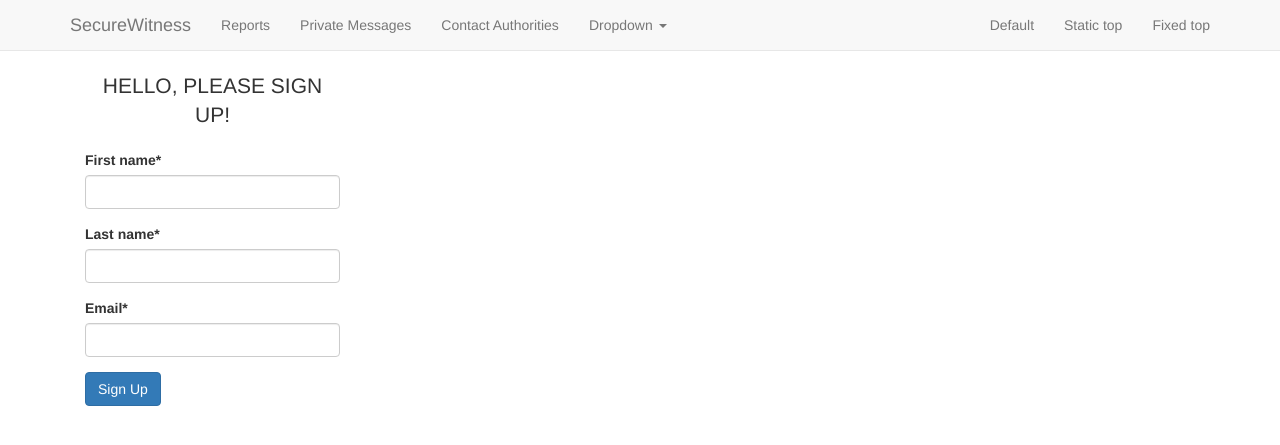
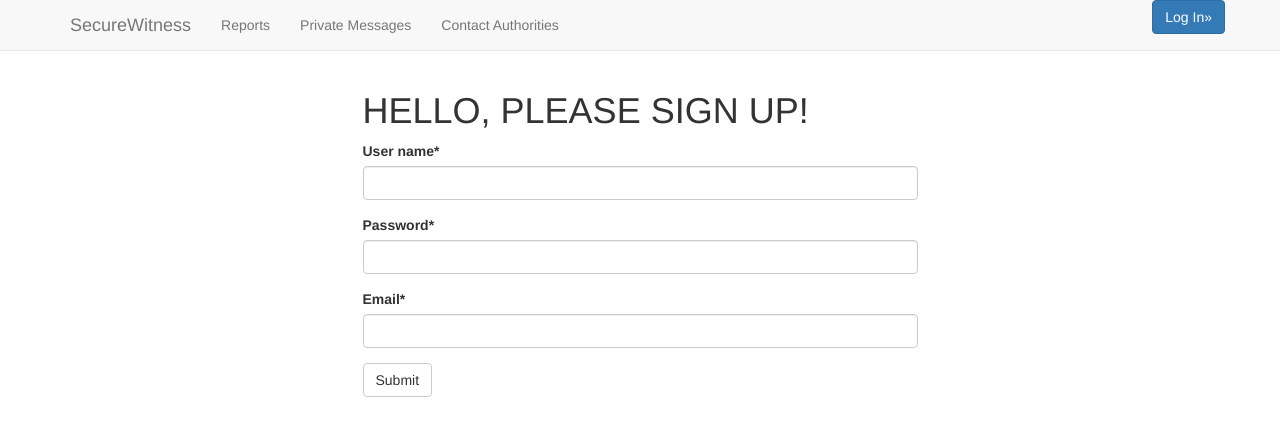
Before and after one commit to DC00/SecureShare, a Django app: page /signup/ in a window 1280 px wide. Shown: the top 445 px of the page. Run offline with Django 3.2, Linux system fonts and the light colour scheme; some libraries are stand-ins or nearby versions.

Commit message:
users can now be authenticated; every reporter is created with a nested user instance. This can be complicated, check it out on django for questions.

```diff
--- a/secureshare/forms.py
+++ b/secureshare/forms.py
@@ -5,9 +5,13 @@
     class Meta:
         model = Reporter
         # formats the admin signup form. Corresponds to the SignUp model
-        fields = ['first_name','last_name', 'email']
+        fields = ['user_name', 'password', 'email']
 
-
+class ReporterForm2(forms.ModelForm):
+    class Meta:
+        model = Reporter
+        # formats the admin signup form. Corresponds to the SignUp model
+        fields = ['user_name', 'password']
 
 class MessageForm(forms.ModelForm):
     class Meta:
--- a/secureshare/models.py
+++ b/secureshare/models.py
@@ -1,13 +1,16 @@
 from django.db import models
+from django.contrib.auth.models import User
+
 # TODO: Need to use Reporter instead of SignUp
 class Reporter(models.Model):
-    first_name = models.CharField(max_length=120)
-    last_name = models.CharField(max_length=120)
+    user_name = models.CharField(max_length=120, null=True)
+    password = models.CharField(max_length=120, null=True)
     created_at = models.DateTimeField(auto_now_add=True, blank=True)
     email = models.EmailField()
+    user = models.OneToOneField(User, blank=True, null=True)
 
     def __str__(self):
-       return "%s, %s" % (self.last_name, self.first_name)
+       return(self.user_name)
 
 class Report(models.Model):
     # See https://docs.djangoproject.com/en/1.8/ref/models/fields/ for explanations of model fields
--- a/secureshare/urls.py
+++ b/secureshare/urls.py
@@ -25,6 +25,10 @@
 
     url(r'^sent/', views.sent, name='sent'),
     url(r'^signup/', views.signup, name='signup'),
+    url(r'^signin/', views.signin, name='signin'),
+    url(r'^signout/', views.logout_view, name='logout_view'),
+
+
 
     # /reports/5/
     url(r'^reports/(?P<report_id>[0-9]+)/$', views.detail, name='detail'),
--- a/secureshare/views.py
+++ b/secureshare/views.py
@@ -3,10 +3,14 @@
 from django.shortcuts import render
 from django.conf import settings
 from django.shortcuts import redirect
+from django.contrib.auth.models import User
+from django.contrib.auth import authenticate
+from django.contrib.auth import logout
+from django.contrib.auth import login
 
 from .models import Report, Reporter, Message
 
-from .forms import ReporterForm, MessageForm, ReportForm
+from .forms import ReporterForm, MessageForm, ReportForm, ReporterForm2
 
 # Views let you create objects that can then be used in the template
 def home(request):
@@ -50,28 +54,13 @@
 
 def index(request):
     latest_report_list = Report.objects.order_by('-created_at')
-    form = ReportForm(request.POST or None)
 
     # Loads the template at reports/index.html and passes it a context
     # the context is a dictionary mapping template variable names to Python objects
     # e.g. maps 'latest_report_list' -> latest_report_list
     context = {'latest_report_list': latest_report_list,
-                'form' : form
-                }
-    if form.is_valid():
+            }
 
-        # POST has a hash as well. Raw data. Don't do this
-        # print(request.POST['email'])
-
-        instance = form.save(commit=False)
-
-
-        # commit=True
-        instance.save()
-        # print(instance.timestamp)
-        context = {
-            'title': "Thank you!",
-    }
     return render(request, 'reports/index.html', context)
 
 def windex(request):
@@ -160,7 +149,7 @@
         }
         return redirect('secureshare.views.index')
 
-    return render(request, 'reports/index.html', context)
+    return render(request, 'createreport.html', context)
 
 def sent(request):
     return render(request, 'sent.html', [])
@@ -169,7 +158,8 @@
     return HttpResponse("You're looking at report %s." % report_id)
 
 def detail2(request, message_id):
-    return HttpResponse("You're looking at message %s." % message_id)
+
+    return render(request, 'createreport.html', context)
 
 
 def signup(request):
@@ -189,15 +179,56 @@
         # print(request.POST['email'])
 
         instance = form.save(commit=False)
-
-
+        user = User.objects.create_user(instance.user_name, instance.email, instance.password)
+        instance.user = user
         # commit=True
         instance.save()
         print(instance.email)
-        print(instance.last_name)
+
+        context = {
+            'title': "Thank you!",
+
+        }
+        return redirect('secureshare.views.index')
+    return render(request, 'signin.html', context)
+
+
+def signin(request):
+    form = ReporterForm2(request.POST or None)
+
+    title = 'HELLO, PLEASE SIGN IN'
+    #Add forms to context to use them in the view
+
+    context = {
+        'title': title,
+        'form': form
+    }
+
+    if form.is_valid():
+        # POST has a hash as well. Raw data. Don't do this
+        # print(request.POST['email'])
+
+        instance = form.save(commit=False)
+        user = authenticate(username=instance.user_name, password=instance.password)
+        if user is not None:
+        # the password verified for the user
+            if user.is_active:
+                login(request, user)
+                return redirect('secureshare.views.index')
+            else:
+                print("The password is valid, but the account has been disabled!")
+        else:
+        # the authentication system was unable to verify the username and password
+            print("The username and password were incorrect.")
+            return redirect('secureshare.views.signin')
+
 
         context = {
             'title': "Thank you!",
         }
 
     return render(request, 'signup.html', context)
+
+def logout_view(request):
+    logout(request)
+    return render(request, 'home.html', [])
--- a/templates/navbar.html
+++ b/templates/navbar.html
@@ -15,23 +15,14 @@
             <li><a href="{% url 'reports' %}">Reports</a></li>
             <li><a href="{% url 'message' %}">Private Messages</a></li>
             <li><a href="{% url 'home' %}">Contact Authorities</a></li>
-            <li class="dropdown">
-              <a href="#" class="dropdown-toggle" data-toggle="dropdown" role="button" aria-haspopup="true" aria-expanded="false">Dropdown <span class="caret"></span></a>
-              <ul class="dropdown-menu">
-                <li><a href="#">Action</a></li>
-                <li><a href="#">Another action</a></li>
-                <li><a href="#">Something else here</a></li>
-                <li role="separator" class="divider"></li>
-                <li class="dropdown-header">Nav header</li>
-                <li><a href="#">Separated link</a></li>
-                <li><a href="#">One more separated link</a></li>
-              </ul>
-            </li>
+
           </ul>
           <ul class="nav navbar-nav navbar-right">
-            <li><a href="../navbar/">Default</a></li>
-            <li><a href="./">Static top <span class="sr-only">(current)</span></a></li>
-            <li><a href="../navbar-fixed-top/">Fixed top</a></li>
+            {% if request.user.is_authenticated %}
+            <a class="btn btn-md btn-primary" href="/signout/" align ="center" role="button">Log Out&raquo;</a>
+            {% else %}
+            <a class="btn btn-md btn-primary" href="/signin/" align ="center" role="button">Log In&raquo;</a>
+            {% endif %}
           </ul>
         </div><!--/.nav-collapse -->
       </div>
--- /dev/null
+++ b/templates/signin.html
@@ -0,0 +1,24 @@
+{% extends 'base.html' %}
+{% load crispy_forms_tags %}
+
+{% block content %}
+
+
+<div class="row">
+    <div class="col-sm-6 col-sm-offset-3">
+
+        {% if title %}
+        <h1 class="{% if title_align_center %} text-align-center{% endif %}">{{ title }}</h1>
+        {% endif  %}
+
+
+        <form method='POST' action=''>{% csrf_token %}
+        {{ form|crispy }}
+
+        <!-- When you click this button it adds a GET method. Same thing as going to a specific url -->
+        <input class="btn btn-default"  type='submit' value='Submit'>
+
+        </form>
+    </div>
+</div>
+{% endblock %}
```
Also changed, not shown: templates/messagpage.html (added, +24 -0 lines), templates/reports/index.html (+0 -7 lines), templates/signout.html (added, +23 -0 lines).
